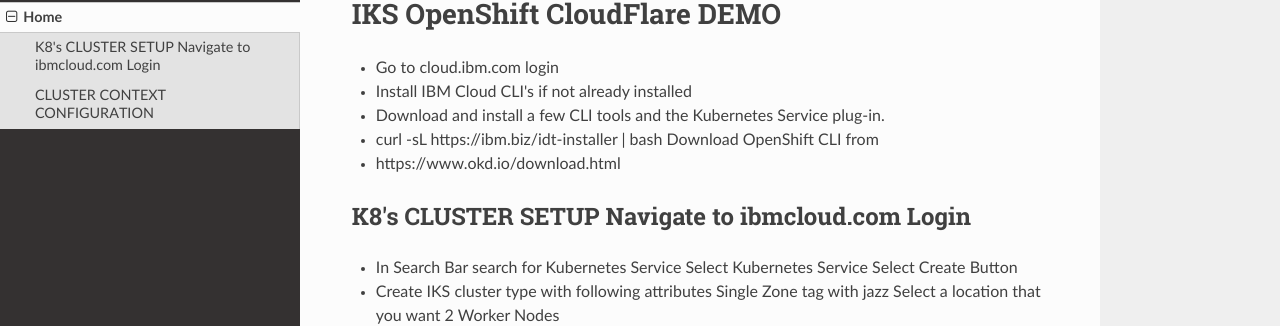
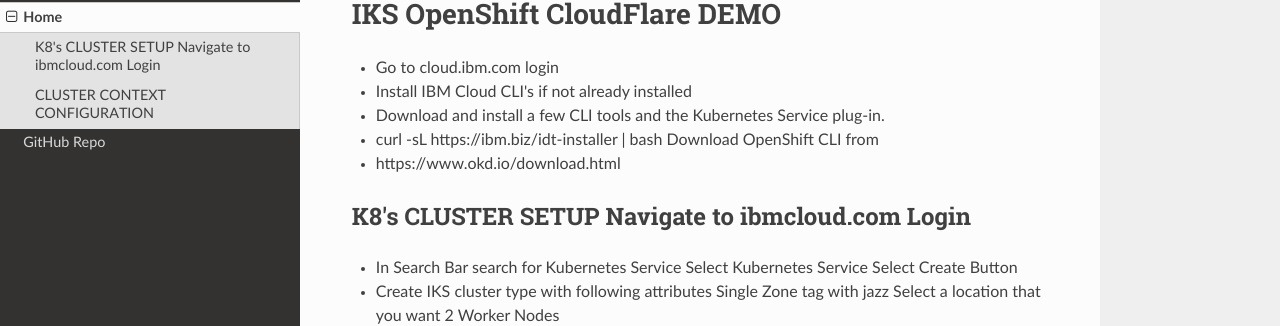
Before and after one commit to kriersd/JazzHands, an MkDocs documentation site: the page built from docs/index.md, in a window 1280 px wide. Shown: the part 104-430 px from the top of the page. Built offline with MkDocs 1.6.1, drawn with Linux system fonts in a browser that asks for light colours; nearby versions of some CDN libraries.

Commit message:
updated links

```diff
--- a/mkdocs.yml
+++ b/mkdocs.yml
@@ -1,4 +1,5 @@
 site_name: JazzHands
 nav:
     - Home: index.md
+    - GitHub Repo: https://github.com/kriersd/JazzHands
 theme: readthedocs
```
